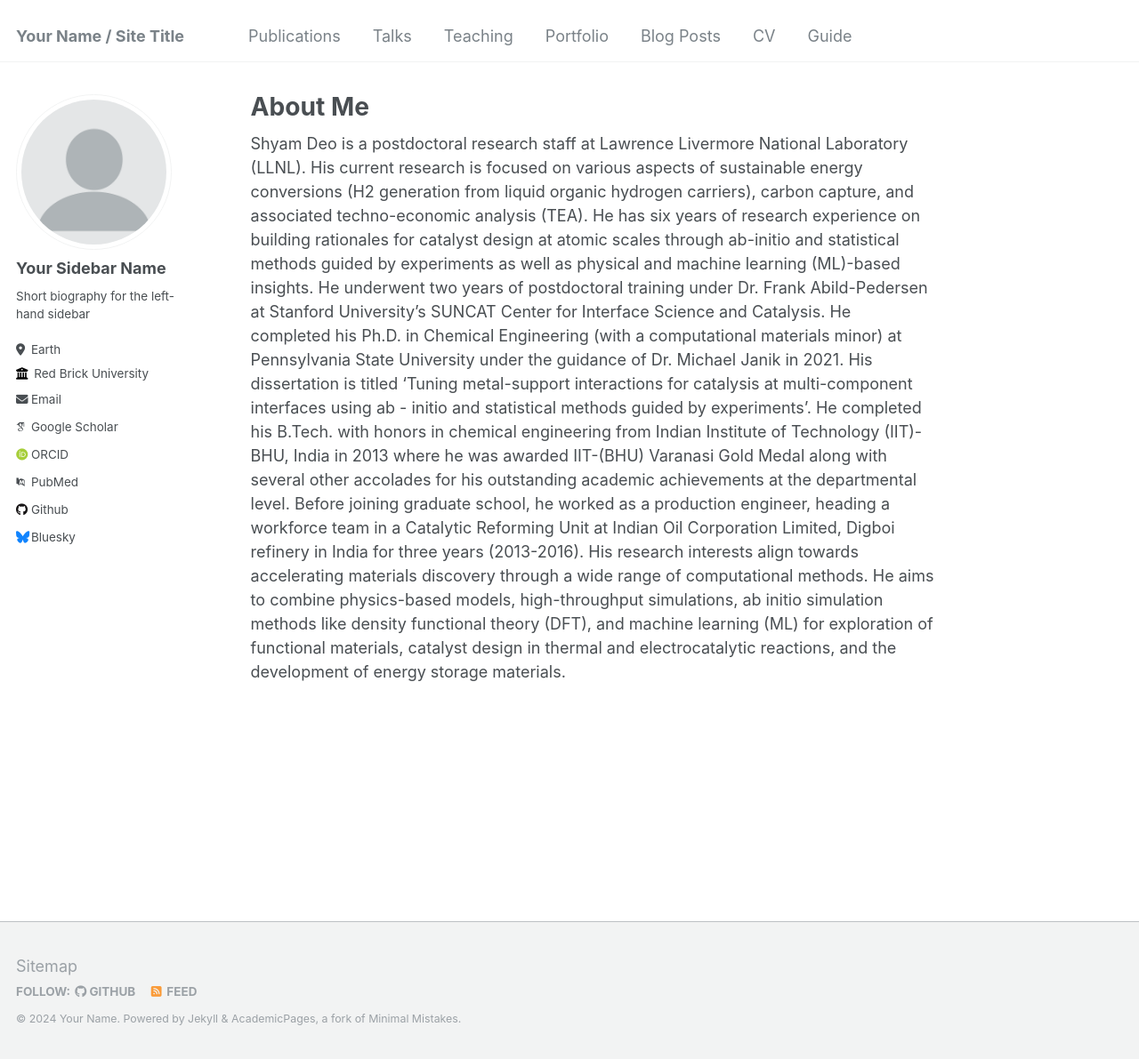
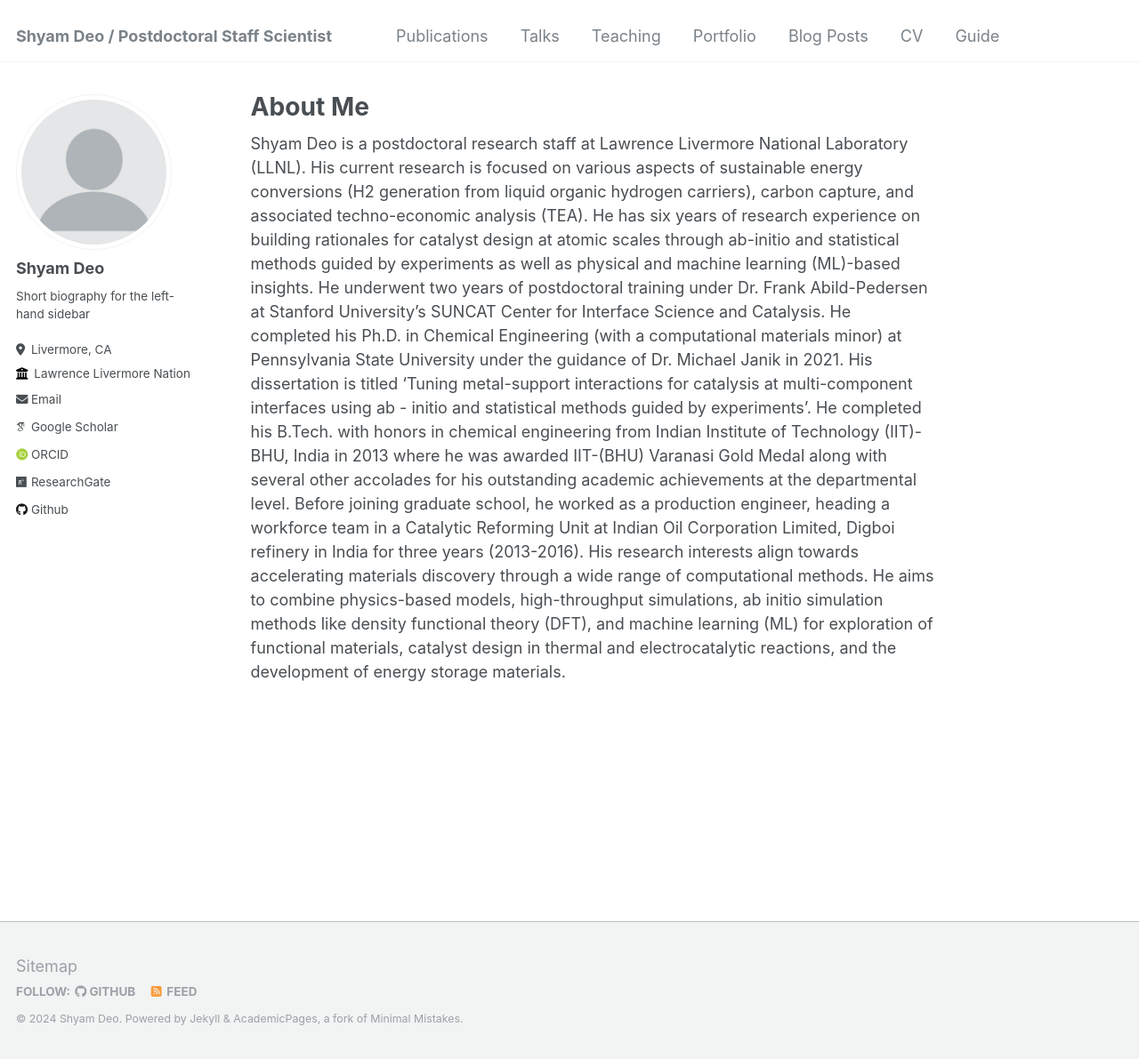
Before and after one commit to Shyamdeokr/Shyamdeokr.github.io, a Jekyll site: the page built from _pages/about.md, in a window 1280 px wide and 1191 px high. Shown: the whole window at 89% size. Built offline with Jekyll 4.4.1, drawn with Linux system fonts in a browser that asks for light colours; some web fonts are replaced.

Commit message:
Update _config.yml
Updated personal details back

```diff
--- a/_config.yml
+++ b/_config.yml
@@ -8,13 +8,13 @@
 
 # Basic Site Settings
 locale                   : "en-US"
-title                    : "Your Name / Site Title"
+title                    : "Shyam Deo / Postdoctoral Staff Scientist"
 title_separator          : "-"
-name                     : &name "Your Name"
-description              : &description "personal description"
+name                     : &name "Shyam Deo"
+description              : &description "About Me"
 url                      : https://academicpages.github.io # the base hostname & protocol for your site e.g. "https://mmistakes.github.io"
 baseurl                  : "" # the subpath of your site, e.g. "/blog"
-repository               : "academicpages/academicpages.github.io"
+repository               : "shyamdeokr.github.io"
 
 # Site Author - The following control what appear as part of the author content on the side bar.
 #               If a field is blank the icon and link will not appear, otherwise it will be shown.
@@ -22,32 +22,32 @@ repository               : "academicpages/academicpages.github.io"
 author:
   # Biographic information
   avatar           : "profile.png"
-  name             : "Your Sidebar Name"
+  name             : "Shyam Deo"
   pronouns         : # example: "she/her"
   bio              : "Short biography for the left-hand sidebar"
-  location         : "Earth"
-  employer         : "Red Brick University"
+  location         : "Livermore, CA"
+  employer         : "Lawrence Livermore National Laboratory"
   uri              : # URL
-  email            : "none@example.org"
+  email            : "shyam.deo.che09@itbhu.ac.in"
 
   # Academic websites
   arxiv            : # URL - Update with the correct link to your profile
-  googlescholar    : "https://scholar.google.com/citations?user=PS_CX0AAAAAJ"
+  googlescholar    : "https://scholar.google.com/citations?user=ZHEdfbsAAAAJ&hl=en&oi=ao"
   impactstory      : # URL
   orcid            : "http://orcid.org/yourorcidurl"
-  pubmed           : "https://www.ncbi.nlm.nih.gov/pubmed/?term=john+snow"
-  researchgate     : # URL
+  pubmed           : #"https://www.ncbi.nlm.nih.gov/pubmed/?term=john+snow"
+  researchgate     : "https://www.researchgate.net/profile/Shyam-Deo"
 
   # Repositories and software development
   bitbucket        : # Username - Update with your username on the site
   codepen          : # Username
   dribbble         : # Username
-  github           : "academicpages"
+  github           : "Shyamdeokr"
   kaggle           : # Username
   stackoverflow    : # User number or user number and name (i.e., use "1" or "1/jeff-atwood")
 
   # Social media
-  bluesky          : "bsky.app" # Replace this with you Bluesky username
+  bluesky          : #"bsky.app" # Replace this with you Bluesky username
   facebook         : # Username
   flickr           : # Username
   foursquare       : # Username
@@ -120,7 +120,7 @@ yandex_site_verification :
 
 # Social Sharing
 twitter:
-  username               : &twitter
+  username               : &deoshyam
 facebook:
   username               :
   app_id                 :
```
